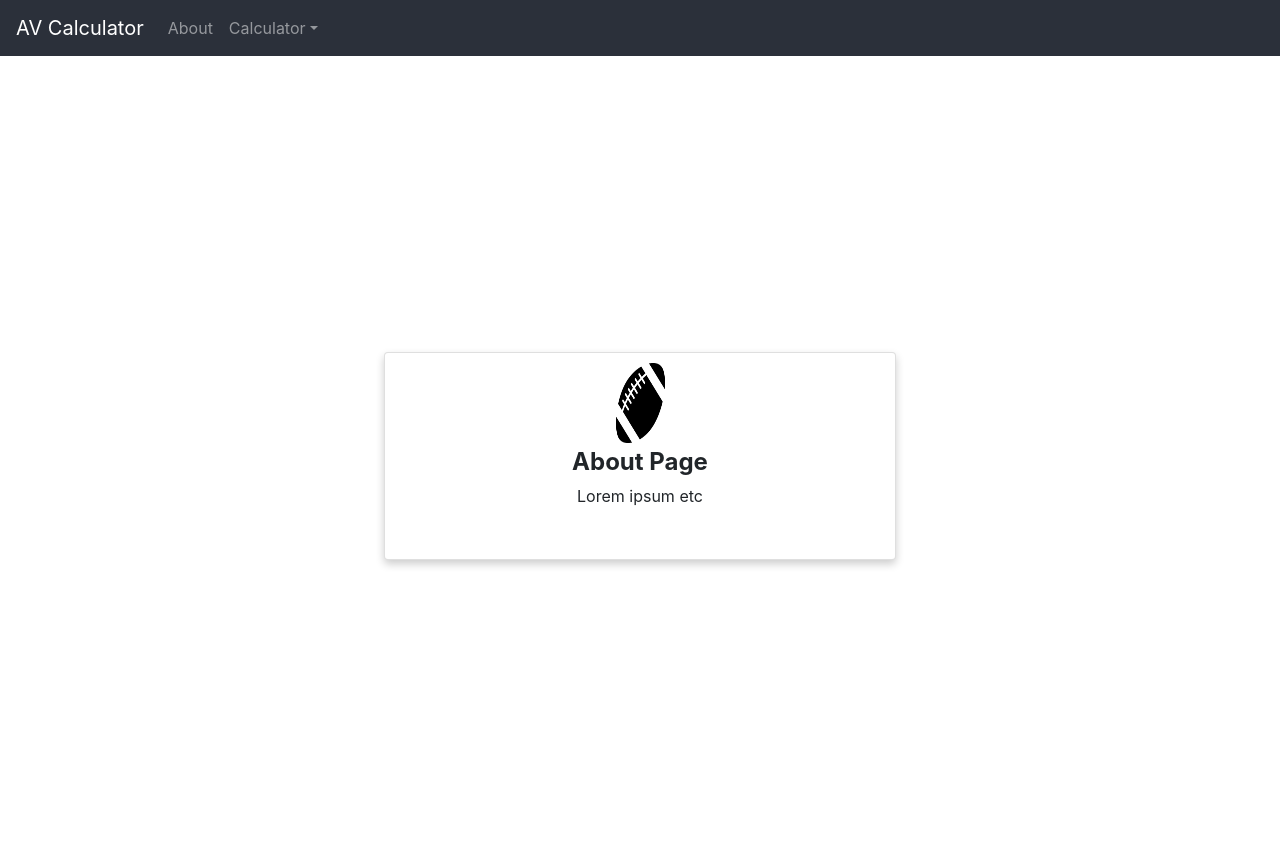
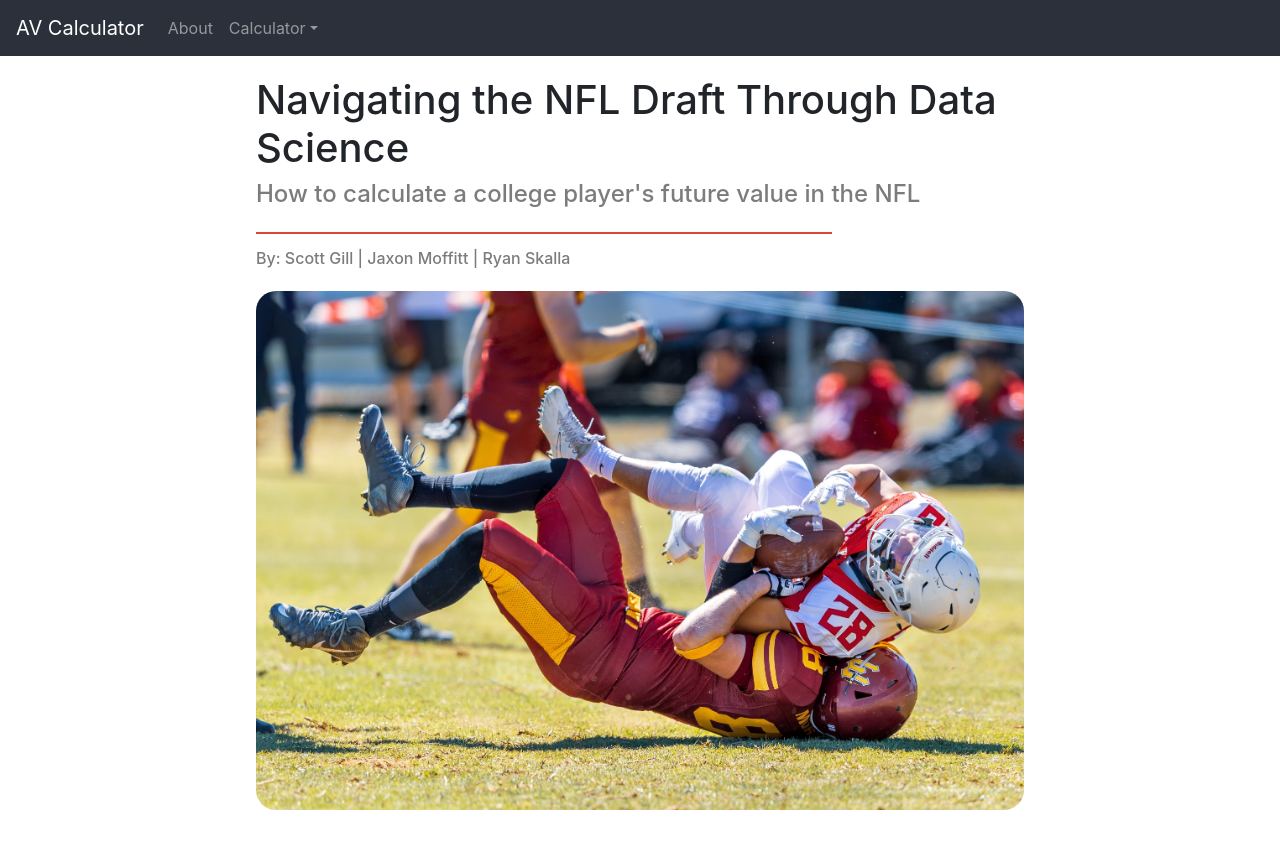
Before and after one commit to JaxonMoffitt/sports-analytics-project, a React (Create React App) app: page / in a window 1280 px wide. Shown: the top 848 px of the page. Built offline with nearby package versions, Linux system fonts and the light colour scheme.

Commit message:
started working on main article styling

```diff
--- /dev/null
+++ b/src/Components/About.css
@@ -0,0 +1,54 @@
+.App-logo {
+    width: 100%;
+    height: 75%;
+    object-fit: cover;
+    pointer-events: none;
+    border-radius: 20px;
+}
+
+.article {
+    /* Add shadows to create the "card" effect */
+    box-shadow: 0 4px 8px 0 rgba(0,0,0,0.2);
+    width: 60%;
+    text-align: center;
+    border-radius: 20px;
+    margin: 20px;
+}
+
+/* Add some padding inside the card container */
+.article-container {
+    padding: 5px 16px 25px 16px;
+}
+
+.center {
+    text-align: center;
+}
+
+.align {
+    width: 60%;
+}
+
+h1 {
+    text-align: left;
+    overflow-wrap: normal;
+    width: 60%;
+    padding-top: 20px;
+}
+
+h4, h6 {
+    text-align: left;
+    overflow-wrap: normal;
+    width: 60%;
+    color: #7C7C7C;
+}
+
+.line {
+    content: " ";
+    border: 1px solid #D64933;
+    margin-top: 15px;
+    margin-bottom: 15px;
+    margin-left: 20%;
+    margin-right: auto;
+    display: block;
+    width: 45%;
+}
--- a/src/Components/About.js
+++ b/src/Components/About.js
@@ -1,18 +1,29 @@
 import React from 'react';
-import football_icon from '../photos/football_icon.png';
-import '../App.css';
+import headerImage from '../photos/tackle.jpg';
+import './About.css'
 
 function About() {
   return (
-    <div style={{display: 'flex',  justifyContent:'center', alignItems:'center', height: '100vh'}} >
-      <div className="card" style={{ alignItems:'center', padding:'10px' }} >
-        <img src={football_icon} className="App-logo" alt="logo" width="10%" height="10%" />
-        <div className="container">
-          <h4><b>About Page</b></h4>
-          <p>Lorem ipsum etc</p>
+    <span>
+        <div style={{display: 'flex',  justifyContent:'center'}} >
+            <h1>Navigating the NFL Draft Through Data Science</h1>
         </div>
-      </div>
-    </div>
+        <div style={{display: 'flex', justifyContent:'center'}} >
+            <h4>How to calculate a college player's future value in the NFL</h4>
+        </div>
+        <div style={{display: 'flex', justifyContent:'center'}} >
+            <p className="line"></p>
+        </div>
+        <div style={{display: 'flex', justifyContent:'center', paddingBottom:'15px'}} >
+            <h6>By: Scott Gill | Jaxon Moffitt | Ryan Skalla</h6>
+        </div>
+        <div style={{display: 'flex',  justifyContent:'center'}} >
+            <img src={headerImage} className="App-logo align" alt="logo" width='100%' height='100%'/>
+        </div>
+        <div style={{display: 'flex',  justifyContent:'center', height: '500px'}} >
+            <p></p>
+        </div>
+    </span>
   );
 }
 
```
Also changed, not shown: src/photos/tackle.jpg (added).
